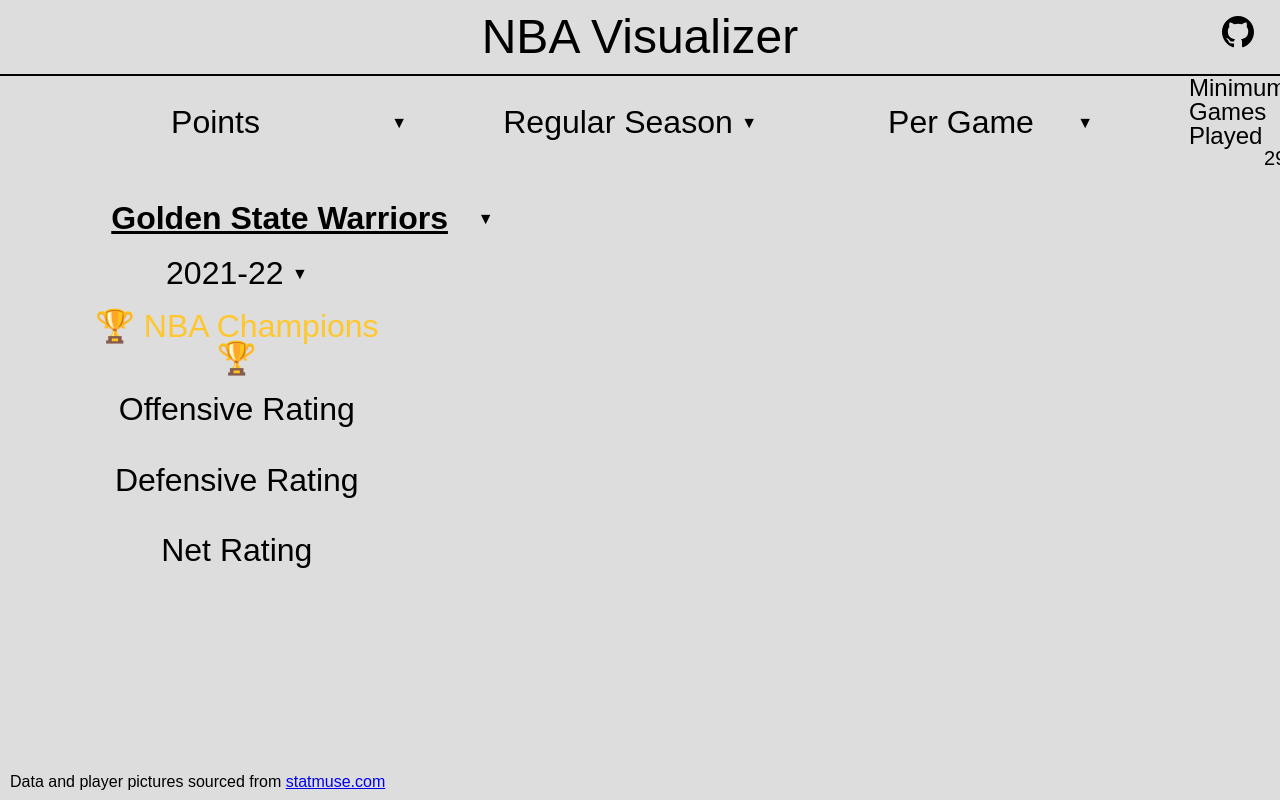
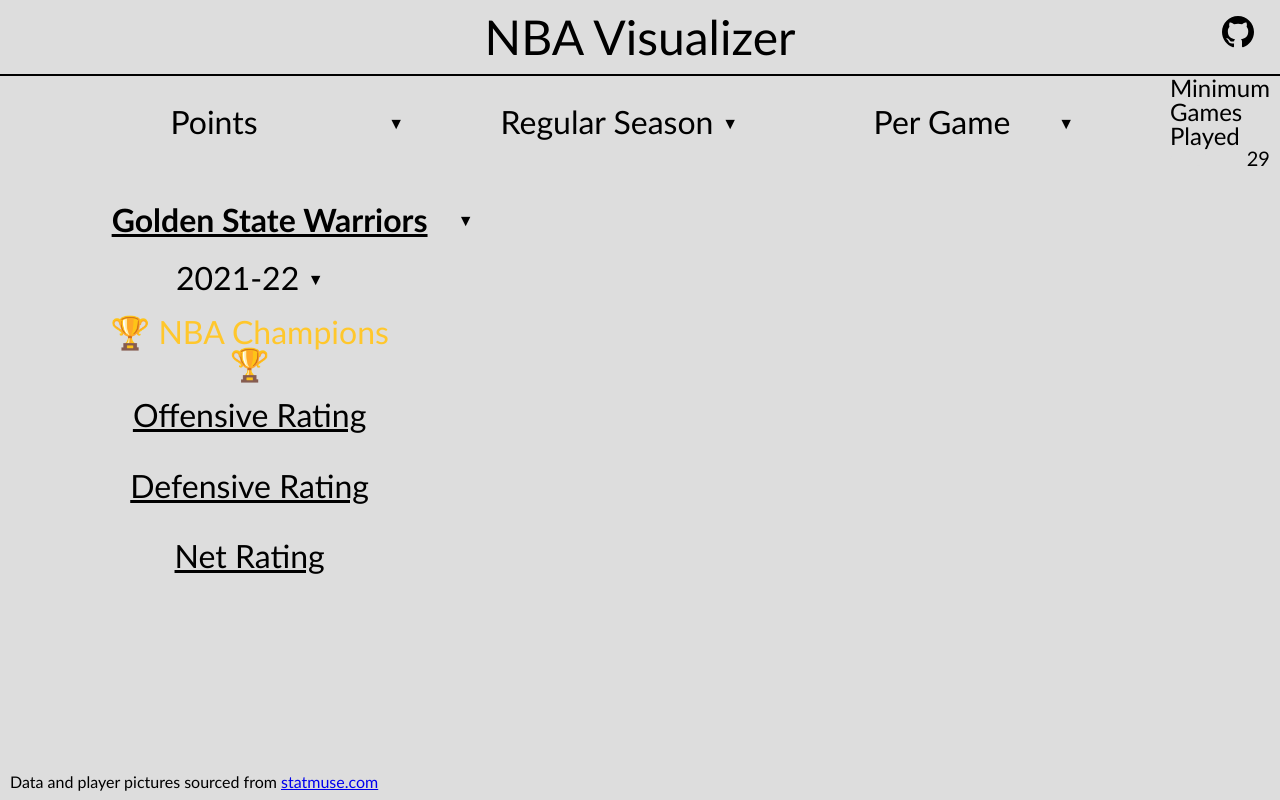
Before and after one commit to alexmalos/NBA-visualizer, a website built with webpack: page index.html in a window 1280 px wide. Shown: the top 800 px of the page. Built offline with nearby package versions, Linux system fonts and the light colour scheme; no server answers.

Commit message:
tweaked some css

```diff
--- a/src/index.scss
+++ b/src/index.scss
@@ -18,5 +18,5 @@
 
 body {
     background-color: #dddddd;
-    font-family: Arial, Helvetica, sans-serif;
+    * { font-family: 'Gill Sans', 'Gill Sans MT', Calibri, 'Trebuchet MS', sans-serif; }
 }
--- a/src/styles/header.scss
+++ b/src/styles/header.scss
@@ -70,7 +70,7 @@
             background-color: var(--slider-color);
         }
 
-        input::-webkit-slider-thumb:hover { filter: brightness(80%); }
+        input::-webkit-slider-thumb:hover { filter: invert(25%); }
 
         input::-webkit-slider-runnable-track {
             width: 100%;
--- a/src/styles/infobox.scss
+++ b/src/styles/infobox.scss
@@ -12,7 +12,7 @@
     font-size: 2em;
     padding: 1%;
     border-radius: 10%;
-    width: 23%;
+    width: 25%;
     margin: 0 6%;
 
     select {
@@ -34,6 +34,7 @@
     #rating-stats {
         margin: auto;
         width: fit-content;
+        p { text-decoration: underline; }
     }
 
     .statbox {
```
Also changed, not shown: dist/main.css, 1 other file.
